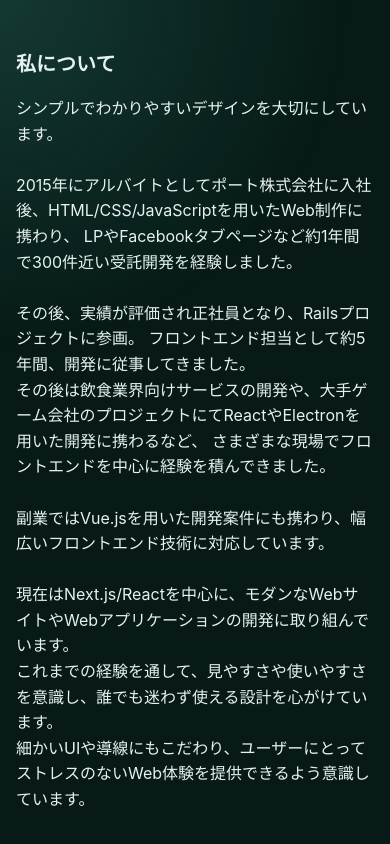
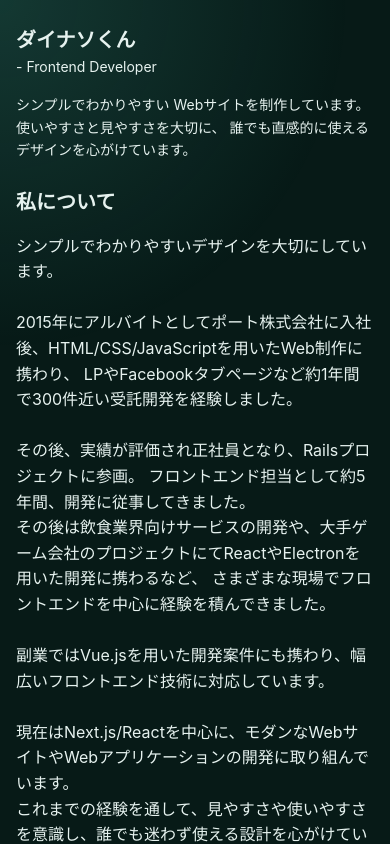
Before and after one commit to t-wtdon/portfolio, a Next.js app: page / in a window 390 px wide. Shown: the top 844 px of the page. Built offline with nearby package versions, Linux system fonts and the light colour scheme.

Commit message:
styleの調整

```diff
--- a/src/components/MainContent/MainContent.module.scss
+++ b/src/components/MainContent/MainContent.module.scss
@@ -16,10 +16,27 @@
   }
 }
 
+.firstSection {
+  display: none;
+
+  @media (max-width: 768px) {
+    display: block;
+  }
+}
+
 .title {
   font-size: 20px;
   font-weight: bold;
   margin-bottom: 16px;
+}
+.subTitle {
+  display: block;
+  font-size: 14px;
+  font-weight: normal;
+}
+
+.description {
+  font-size: 14px;
 }
 
 .block {
--- a/src/components/MainContent/MainContent.tsx
+++ b/src/components/MainContent/MainContent.tsx
@@ -62,6 +62,18 @@ export const MainContent = ({ className }: Props) => {
   return (
     <main className={className}>
       <div className={styles.main}>
+        <section className={styles.firstSection}>
+          <h2 className={styles.title}>
+            ダイナソくん
+            <span className={styles.subTitle}>- Frontend Developer</span>
+          </h2>
+
+          <p className={styles.description}>
+            シンプルでわかりやすい Webサイトを制作しています。
+            使いやすさと見やすさを大切に、
+            誰でも直感的に使えるデザインを心がけています。
+          </p>
+        </section>
         <section className={styles.section} id="about">
           <h2 className={styles.title}>私について</h2>
           <p>
```
